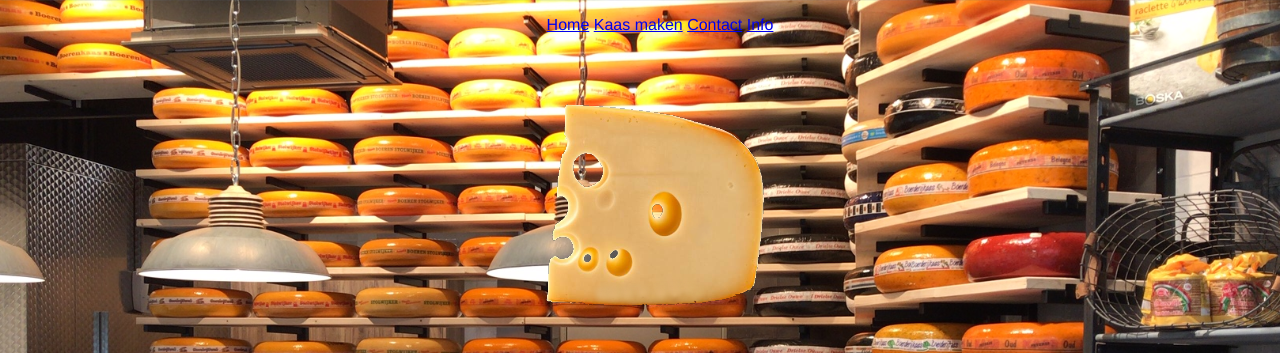
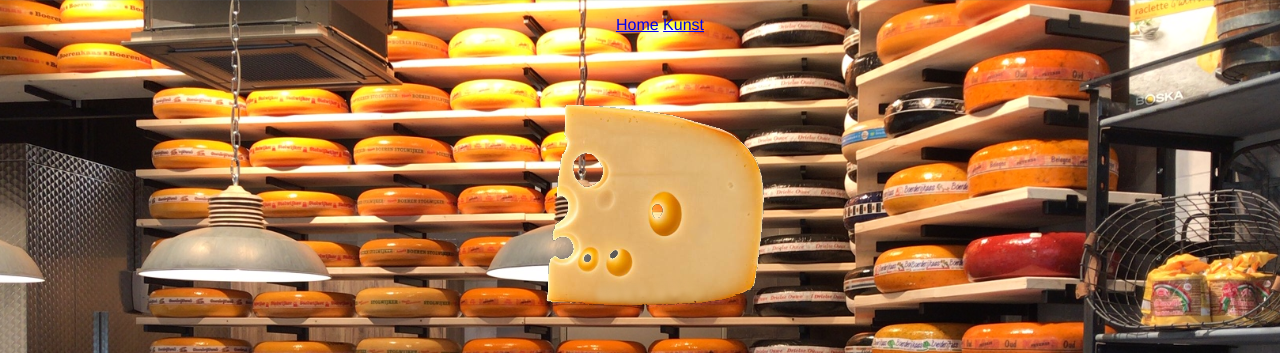
Before and after one commit to GIELGIEL/gielgiel.github.io-vroeger-, a plain HTML site: page index.html in a window 1280 px wide. Shown: the top 353 px of the page. Drawn offline with Linux system fonts and the light colour scheme.

Commit message:
Update index.html

```diff
--- a/index.html
+++ b/index.html
@@ -21,10 +21,8 @@
 </head>
 <body>
   <ul>
-  <li><a href="#home">Home</a></li>
-  <li><a href="#Kaas maken">Kaas maken</a></li>
-  <li><a href="#contact">Contact</a></li>
-  <li><a href="#Info">Info</a></li>
+  <li><a href="index.html">Home</a></li>
+  <li><a href="Kunst.html">Kunst</a></li>
 </ul>
 <img src="/kaas.png">
   <h1>KAAS</h1>
```
